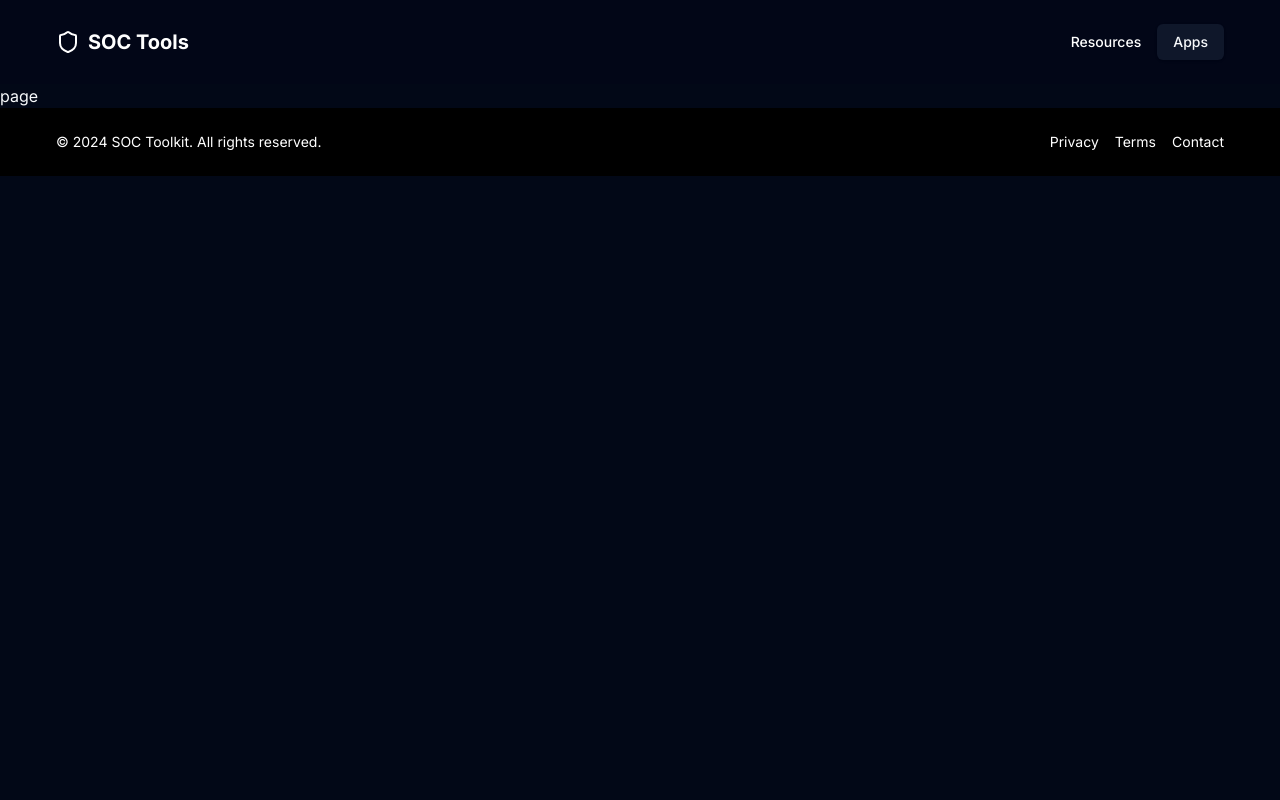
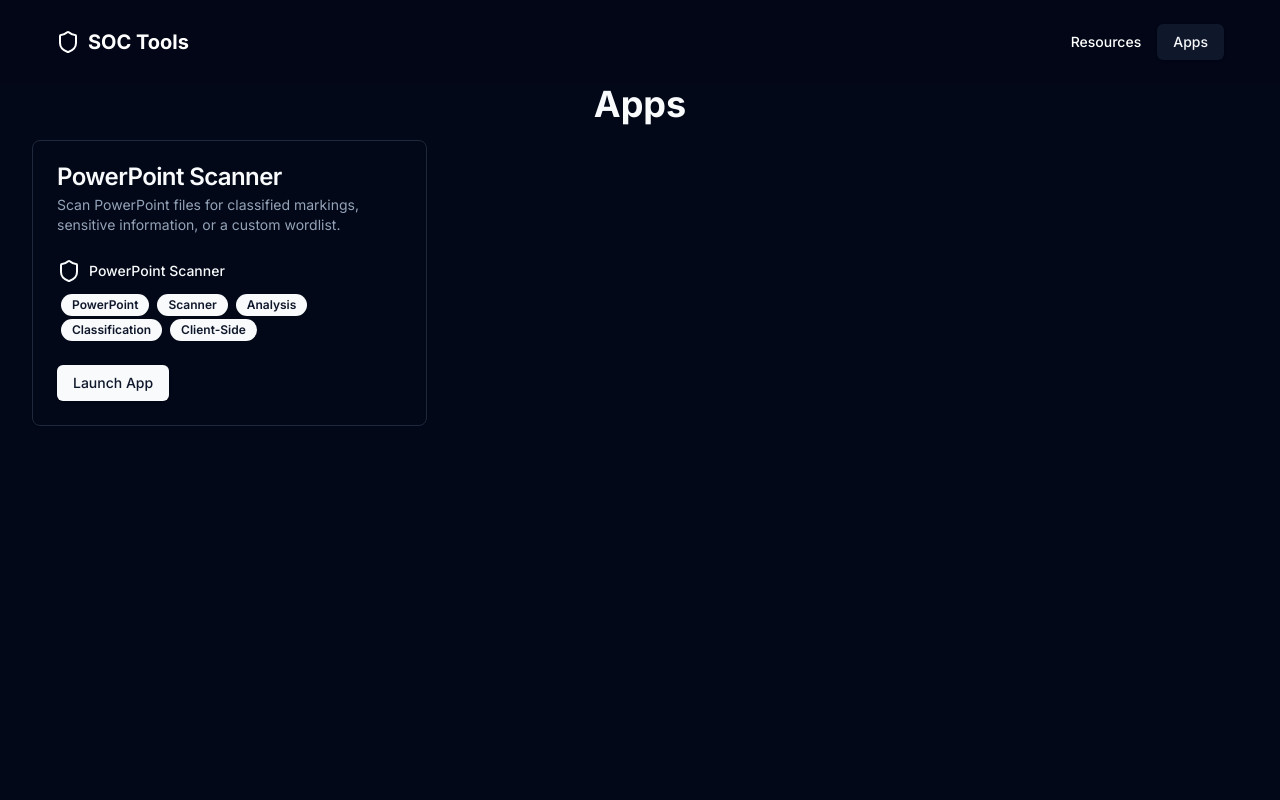
Before and after one commit to scissorhands26/soctools, a Next.js app: page /apps in a window 1280 px wide. Shown: the top 800 px of the page. Built offline with nearby package versions, Linux system fonts and the light colour scheme.

Commit message:
Updated app

```diff
--- a/app/apps/page.tsx
+++ b/app/apps/page.tsx
@@ -1,5 +1,69 @@
+import { Badge } from "@/components/ui/badge";
+import {
+  Card,
+  CardContent,
+  CardDescription,
+  CardFooter,
+  CardHeader,
+  CardTitle,
+} from "@/components/ui/card";
+import { ShieldIcon } from "lucide-react";
+import Link from "next/link";
 import React from "react";
 
 export default function AppsPage() {
-  return <div>page</div>;
+  const apps = [
+    {
+      name: "PowerPoint Scanner",
+      description:
+        "Scan PowerPoint files for classified markings, sensitive information, or a custom wordlist.",
+      href: "apps/powerpointscanner",
+      tags: [
+        "PowerPoint",
+        "Scanner",
+        "Analysis",
+        "Classification",
+        "Client-Side",
+      ],
+      icon: ShieldIcon,
+    },
+  ];
+
+  return (
+    <div className="container mx-auto h-screen">
+      <h1 className="text-4xl font-bold text-center mb-4">Apps</h1>
+      <div className="grid grid-cols-1 md:grid-cols-2 lg:grid-cols-3 gap-4">
+        {apps.map((app) => (
+          <Card key={app.href}>
+            <CardHeader>
+              <CardTitle>{app.name}</CardTitle>
+              <CardDescription>{app.description}</CardDescription>
+            </CardHeader>
+            <CardContent>
+              <div className="flex items-center gap-2">
+                {React.createElement(app.icon)}
+                <span className="text-sm font-medium">{app.name}</span>
+              </div>
+              <div className="mt-2">
+                {app.tags.map((tag) => (
+                  <Badge className="mx-1" key={tag}>
+                    {tag}
+                  </Badge>
+                ))}
+              </div>
+            </CardContent>
+            <CardFooter>
+              <Link
+                href={app.href}
+                className="inline-flex h-9 items-center justify-center rounded-md bg-primary px-4 py-2 text-sm font-medium text-primary-foreground shadow transition-colors hover:bg-primary/90 focus-visible:outline-none focus-visible:ring-1 focus-visible:ring-ring disabled:pointer-events-none disabled:opacity-50"
+                prefetch={false}
+              >
+                Launch App
+              </Link>
+            </CardFooter>
+          </Card>
+        ))}
+      </div>
+    </div>
+  );
 }
--- a/app/page.tsx
+++ b/app/page.tsx
@@ -137,8 +137,8 @@ export default function HomePage() {
                 <CardHeader>
                   <CardTitle>PowerPoint Scanner</CardTitle>
                   <CardDescription>
-                    Scan through PowerPoint files with a word list and see what
-                    slides get hits.
+                    Scan PowerPoint files for classified markings, sensitive
+                    information, or a custom wordlist.
                   </CardDescription>
                 </CardHeader>
                 <CardContent>
--- a/components/NavBar.tsx
+++ b/components/NavBar.tsx
@@ -8,7 +8,7 @@ export default function NavBar() {
   return (
     <header className="bg-slate-950 text-white py-6 px-4 md:px-6">
       <div className="container flex items-center justify-between">
-        <Link href="#" className="flex items-center gap-2" prefetch={false}>
+        <Link href="/" className="flex items-center gap-2" prefetch={false}>
           <ShieldIcon className="w-6 h-6" />
           <span className="text-xl font-bold">SOC Tools</span>
         </Link>
--- /dev/null
+++ b/components/ui/badge.tsx
@@ -0,0 +1,36 @@
+import * as React from "react"
+import { cva, type VariantProps } from "class-variance-authority"
+
+import { cn } from "@/lib/utils"
+
+const badgeVariants = cva(
+  "inline-flex items-center rounded-full border px-2.5 py-0.5 text-xs font-semibold transition-colors focus:outline-none focus:ring-2 focus:ring-ring focus:ring-offset-2",
+  {
+    variants: {
+      variant: {
+        default:
+          "border-transparent bg-primary text-primary-foreground hover:bg-primary/80",
+        secondary:
+          "border-transparent bg-secondary text-secondary-foreground hover:bg-secondary/80",
+        destructive:
+          "border-transparent bg-destructive text-destructive-foreground hover:bg-destructive/80",
+        outline: "text-foreground",
+      },
+    },
+    defaultVariants: {
+      variant: "default",
+    },
+  }
+)
+
+export interface BadgeProps
+  extends React.HTMLAttributes<HTMLDivElement>,
+    VariantProps<typeof badgeVariants> {}
+
+function Badge({ className, variant, ...props }: BadgeProps) {
+  return (
+    <div className={cn(badgeVariants({ variant }), className)} {...props} />
+  )
+}
+
+export { Badge, badgeVariants }
```
